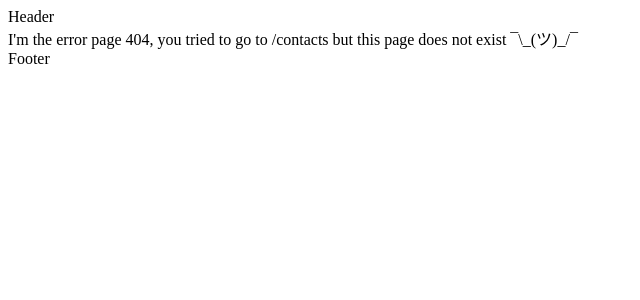
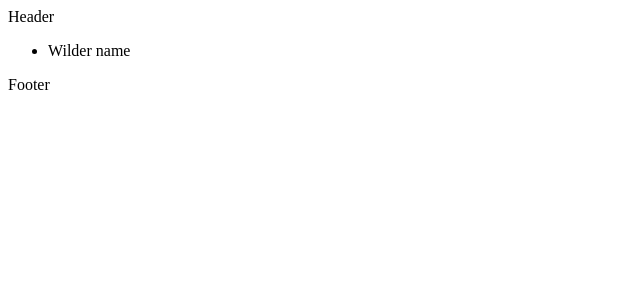
Before and after one commit to LoicBrassart/react-architecture-examples, a React (Create React App) app: page /contacts in a window 1280 px wide. Before the commit this address had no page. Shown: the top 300 px of the page, without its empty margins (0-640 px from the left). Built offline with nearby package versions, Linux system fonts and the light colour scheme.

Commit message:
Over-engineered file structure

```diff
--- a/src/App.js
+++ b/src/App.js
@@ -1,6 +1,6 @@
 import { Switch, Route } from 'react-router';
 import { Header, Footer } from './layout';
-import { Home, Err404 } from './pages';
+import { Home, Err404, Contacts } from './pages';
 
 function App() {
   return (
@@ -8,6 +8,7 @@ function App() {
       <Header />
       <Switch>
         <Route exact path='/' component={Home} />
+        <Route path='/contacts' component={Contacts} />
         <Route path='/' component={Err404} />
       </Switch>
       <Footer />
--- /dev/null
+++ b/src/entities/Wilder/Card/index.js
@@ -0,0 +1,16 @@
+export default function WilderRow() {
+  return (
+    <>
+      <article>
+        <img src='' alt='' />
+        <h2>Wilder name</h2>
+        <h3>Projects &amp; Realizations</h3>
+        <ul>
+          <li>P1</li>
+          <li>P2</li>
+          <li>P3</li>
+        </ul>
+      </article>
+    </>
+  );
+}
--- /dev/null
+++ b/src/entities/Wilder/Row/index.js
@@ -0,0 +1,7 @@
+export default function WilderRow() {
+  return (
+    <>
+      <li>Wilder name</li>
+    </>
+  );
+}
--- /dev/null
+++ b/src/entities/Wilder/index.js
@@ -0,0 +1,4 @@
+import WilderRow from './Row';
+import WilderCard from './Card';
+
+export { WilderCard, WilderRow };
--- /dev/null
+++ b/src/entities/index.js
@@ -0,0 +1,3 @@
+import { WilderRow, WilderCard } from './Wilder';
+
+export { WilderRow, WilderCard };
--- /dev/null
+++ b/src/pages/Contacts/index.js
@@ -0,0 +1,9 @@
+import { WilderRow } from '../../entities';
+
+export default function Contacts() {
+  return (
+    <ul>
+      <WilderRow />
+    </ul>
+  );
+}
--- a/src/pages/index.js
+++ b/src/pages/index.js
@@ -1,4 +1,5 @@
 import Home from './Home';
 import Err404 from './Err404';
+import Contacts from './Contacts';
 
-export { Home, Err404 };
+export { Home, Err404, Contacts };
```
Also changed, not shown: 1 other file (tests, documents, lock files or other folders).
